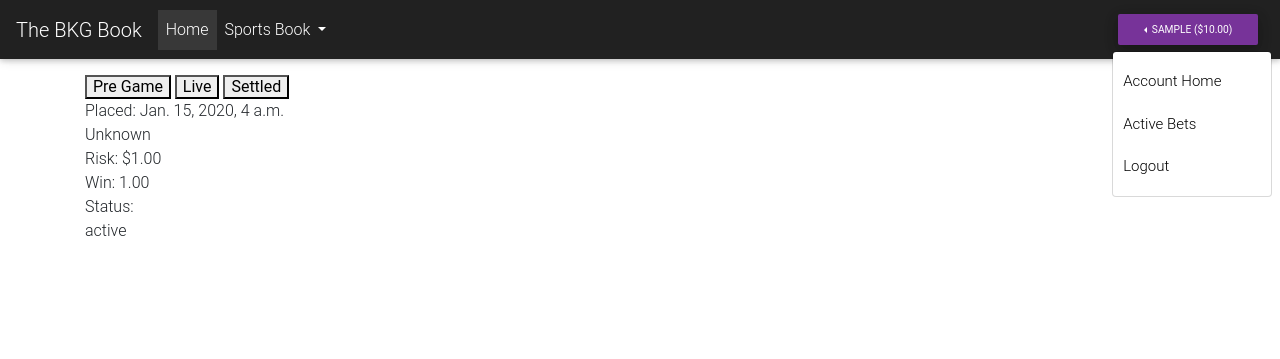
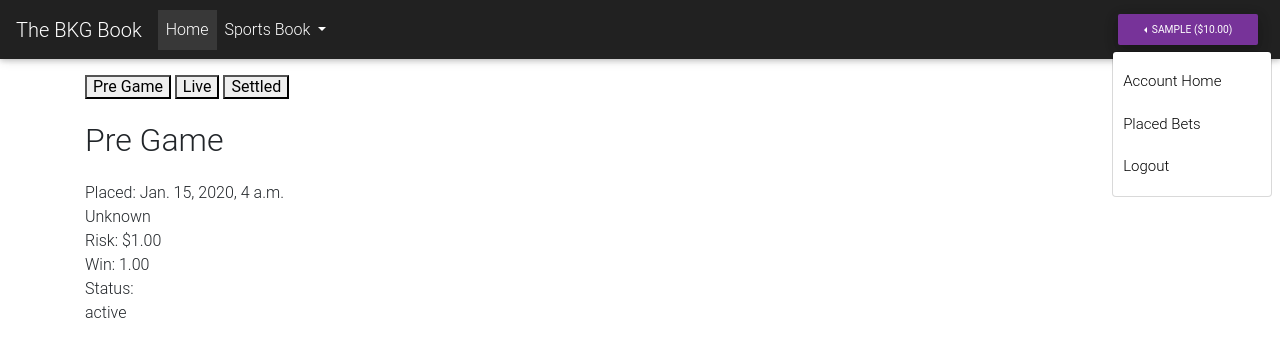
Before and after one commit to jpb8/theBookBKG, a Django app: page /account/active_bets in a window 1280 px wide, after a click that opens the changed part. Shown: the top 359 px of the page. Run offline with Django 3.2, Linux system fonts and the light colour scheme; a user stored in the database is signed in; tables that the repository leaves empty hold one stand-in row (values such as "Sample post"); some libraries are stand-ins or nearby versions.

Commit message:
active bets templates

```diff
--- a/account/templates/account/active_bets.html
+++ b/account/templates/account/active_bets.html
@@ -16,6 +16,7 @@
         {% for bets in placed_bets %}
         <div class="recent-bets-wrapper">
             <div class="place-bet">
+                <h1>Pre Game</h1>
                 <div class="time w-clearfix">
                     <div class="text-block-8">Placed: {{ bets.placed }}</div>
                 </div>
@@ -37,10 +38,11 @@
         {% endfor %}
         {% endif %}
     </div>
-    <div id="live-bets">
+    <div id="live-bets" class="bets-hidden">
         {% if live_bets %}
         {% for bets in live_bets %}
         <div class="recent-bets-wrapper">
+            <h1>Live Bets</h1>
             <div class="place-bet">
                 <div class="time w-clearfix">
                     <div class="text-block-8">Placed: {{ bets.placed }}</div>
@@ -67,6 +69,7 @@
         {% if settled_bets %}
         {% for bets in settled_bets %}
         <div class="recent-bets-wrapper">
+            <h1>Settled Bets</h1>
             <div class="place-bet">
                 <div class="time w-clearfix">
                     <div class="text-block-8">Placed: {{ bets.placed }}</div>
--- a/sportsbook/templates/sportsbook/snippets/gameswf.html
+++ b/sportsbook/templates/sportsbook/snippets/gameswf.html
@@ -42,7 +42,7 @@
         </form>
         <form class="form-betslip-ajax" method="POST" action="{% url 'betslip:update' %}">{% csrf_token %}
             <input type="hidden" name="bet_id" value="{{ game.h_line_id }}">
-            <button type="submit" class="bet-button w-button h-ml-button" id="btn-{{ game.h_line_id }}" {% if game.h_line_pric == 0 %} disabled {% endif %}>
+            <button type="submit" class="bet-button w-button h-ml-button" id="btn-{{ game.h_line_id }}" {% if game.h_line_price == 0 %} disabled {% endif %}>
                 {{ game.h_line_price }}
             </button>
         </form>
--- a/templates/base.html
+++ b/templates/base.html
@@ -54,7 +54,7 @@
             </button>
             <div class="dropdown-menu" aria-labelledby="dropdownMenuButton">
                 <a class="dropdown-item" href="{% url 'account:account_home' %}">Account Home</a>
-                <a class="dropdown-item" href="{% url 'account:active_bets' %}">Active Bets</a>
+                <a class="dropdown-item" href="{% url 'account:active_bets' %}">Placed Bets</a>
                 <a class="dropdown-item" href="{% url 'account:user_logout' %}">Logout</a>
             </div>
         </div>
```
